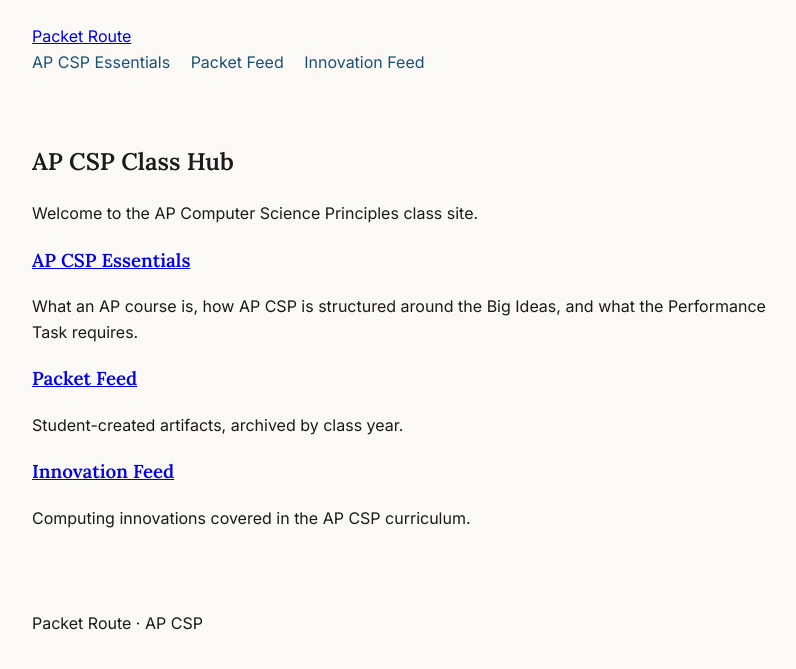
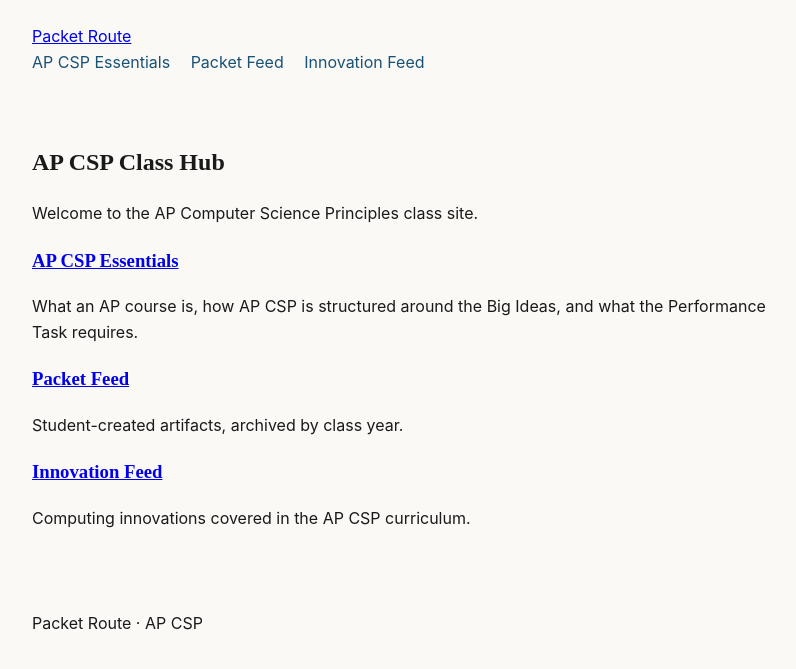
Before and after one commit to packet-route/packet-route, a Jekyll site: the page built from index.md, in a window 1280 px wide. Shown: the top 669 px of the page, without its empty margins (228-1024 px from the left). Built offline with Jekyll 4.4.1, drawn with Linux system fonts in a browser that asks for light colours; some web fonts are replaced.

Commit message:
Update default.html

```diff
--- a/_layouts/default.html
+++ b/_layouts/default.html
@@ -7,7 +7,9 @@
 
     <link rel="preconnect" href="https://fonts.googleapis.com">
     <link rel="preconnect" href="https://fonts.gstatic.com" crossorigin>
-    <link href="https://fonts.googleapis.com/css2?family=Inter:wght@400;600;700&family=Lora:wght@400;600&display=swap" rel="stylesheet">
+    <link rel="preconnect" href="https://fonts.googleapis.com">
+    <link rel="preconnect" href="https://fonts.gstatic.com" crossorigin>
+    <link href="https://fonts.googleapis.com/css2?family=Arvo:wght@400;700&family=Merriweather:wght@400;700&family=Inika:wght@400;700&display=swap" rel="stylesheet">
 
     <link rel="stylesheet" href="{{ '/assets/css/style.css' | relative_url }}">
   </head>
```
